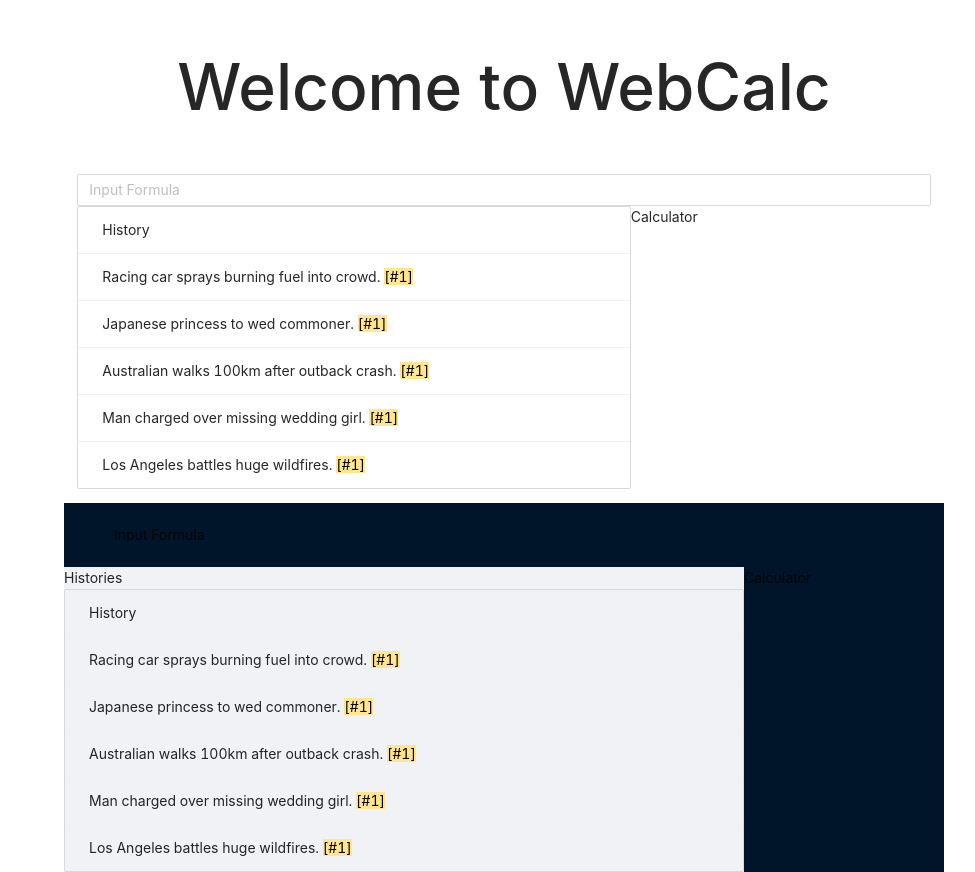
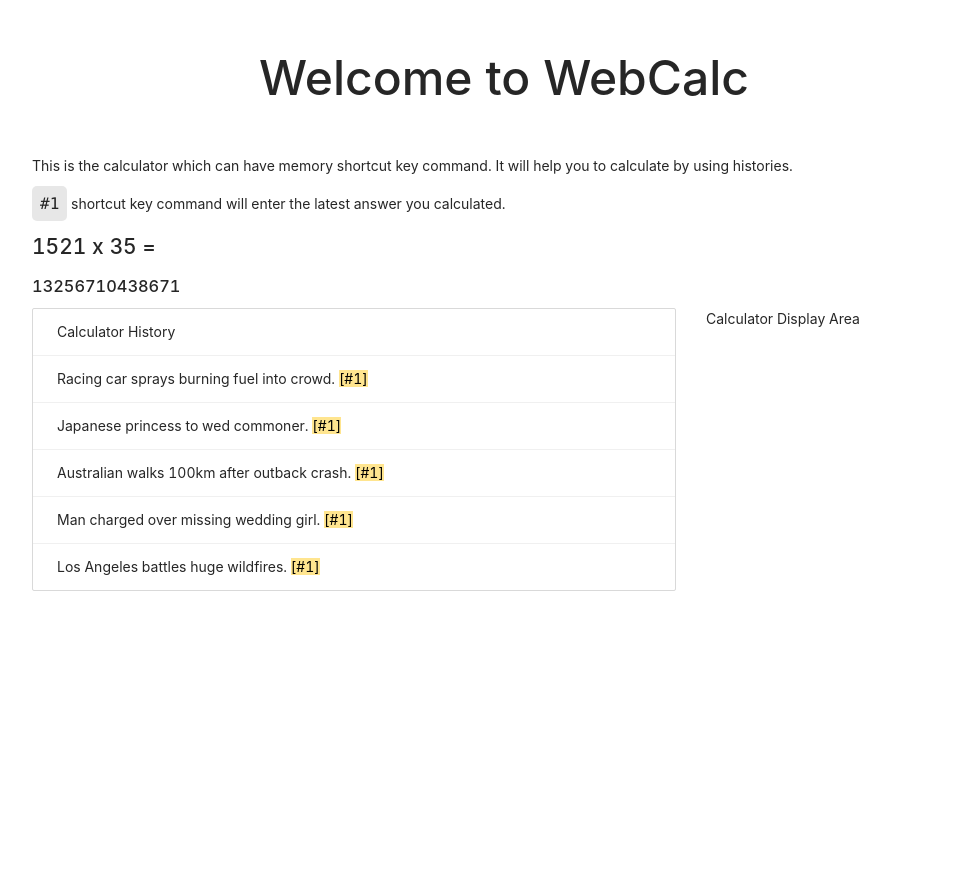
Before and after one commit to NorihitoN/calculator, a Next.js app: page / in a window 1280 px wide. Shown: the whole page, without its empty margins (136-1111 px from the left). After the commit the page ends 850 px from the top, so only its background shows below. Built offline with nearby package versions, Linux system fonts and the light colour scheme.

Commit message:
modified base css

```diff
--- /dev/null
+++ b/components/framework.module.css
@@ -0,0 +1,8 @@
+.container {
+  min-height: 100vh;
+  padding: 0 0.5rem;
+  display: flex;
+  flex-direction: column;
+  justify-content: center;
+  align-items: center;
+}
--- /dev/null
+++ b/components/framework.tsx
@@ -0,0 +1,6 @@
+import styles from './framework.module.css'
+
+export default function Framework({ children }) {
+  return <div className={styles.container}>{children}</div>
+
+}
--- /dev/null
+++ b/pages/index.js
@@ -0,0 +1,66 @@
+import Head from 'next/head'
+import styles from '../styles/Home.module.css'
+import { useState } from 'react'
+import { List, Typography, Row, Col } from 'antd';
+import 'antd/dist/antd.css';
+
+export default function Home() {
+
+  const [histories, setHistories] = useState([
+    'Racing car sprays burning fuel into crowd.',
+    'Japanese princess to wed commoner.',
+    'Australian walks 100km after outback crash.',
+    'Man charged over missing wedding girl.',
+    'Los Angeles battles huge wildfires.',
+  ]);
+
+  return (
+    <div className={styles.container}>
+      <Head>
+        <title>Calculation</title>
+        <link rel="icon" href="/favicon.ico" />
+      </Head>
+
+      <h1 className={styles.title} style={{marginTop: 50, marginBottom: 50}}>
+        Welcome to WebCalc
+      </h1>
+      <p>This is the calculator which can have memory shortcut key command. It will help you to calculate by using histories.</p>
+      <p><code className={styles.code}>#1</code> shortcut key command will enter the latest answer you calculated.</p>
+
+      <section>
+        <Row className={styles.display}>
+          <Col>
+            <div className={styles.calculation}>
+              <h2>1521 x 35 = </h2>
+            </div>
+            <div className={styles.result}>
+              <h3>13256710438671</h3>
+            </div>
+          </Col>
+        </Row>
+        <Row>
+          <Col flex="auto" className={styles.history}>
+            <List
+              header={<div>Calculator History</div>}
+              bordered
+              dataSource={histories}
+              renderItem={item => (
+                <List.Item>
+                  {item} <Typography.Text mark>[#1]</Typography.Text>
+                </List.Item>
+              )}
+            />
+          </Col>
+          <Col flex="300px" className={styles.buttons} style={{borderWidth: 1}}>
+            <div className={styles.calcarea} style={{paddingLeft:30, paddingRight:30}}>
+              Calculator Display Area
+              <div className={styles.numbers}></div>
+              <div className={styles.buttons}></div>
+            </div>
+          </Col>
+        </Row>
+      </section>
+
+    </div>
+  )
+}
--- a/pages/index.tsx
+++ /dev/null
@@ -1,76 +0,0 @@
-import Head from 'next/head'
-import styles from '../styles/Home.module.css'
-import { useState } from 'react'
-import { DatePicker, message, List, Typography, Row, Col, Input, Layout} from 'antd';
-const {Header, Content, Sider} = Layout
-import 'antd/dist/antd.css';
-
-export default function Home() {
-  const [date, setDate] = useState(null);
-  const handleChange = value => {
-    message.info(`Selected Date: ${value ? value.format('YYYY-MM-DD') : 'None'}`);
-    setDate(value);
-  };
-
-  const [histories, setHistories] = useState([
-    'Racing car sprays burning fuel into crowd.',
-    'Japanese princess to wed commoner.',
-    'Australian walks 100km after outback crash.',
-    'Man charged over missing wedding girl.',
-    'Los Angeles battles huge wildfires.',
-  ]);
-
-  return (
-    <div>
-      <Head>
-        <title>Calculation</title>
-        <link rel="icon" href="/favicon.ico" />
-      </Head>
-
-      <h1 className={styles.title} style={{marginTop: 50, marginBottom: 50}}>
-        Welcome to WebCalc
-      </h1>
-
-      <Row><Col span={16} offset={4}><Input placeholder="Input Formula"/></Col></Row>
-      <Row>
-        <Col flex="auto" offset={4}>
-          <List
-            header={<div>History</div>}
-            bordered
-            dataSource={histories}
-            renderItem={item => (
-              <List.Item>
-                {item} <Typography.Text mark>[#1]</Typography.Text>
-              </List.Item>
-            )}
-          />
-        </Col>
-        <Col flex="300px">Calculator</Col>
-        <Col span={4}></Col>
-      </Row>
-
-      <p></p>
-      <Layout style={{marginLeft: 200, marginRight: 200}}>
-        <Header>Input Formula</Header>
-        <Layout>
-          <Content>
-            Histories
-            <List
-              header={<div>History</div>}
-              bordered
-              dataSource={histories}
-              renderItem={item => (
-                <List.Item>
-                  {item} <Typography.Text mark>[#1]</Typography.Text>
-                </List.Item>
-              )}
-            />
-          </Content>
-          <Sider style={{width: 300}}>
-            Calculator
-          </Sider>
-        </Layout>
-      </Layout>
-    </div>
-  )
-}
--- a/styles/Home.module.css
+++ b/styles/Home.module.css
@@ -1,55 +1,12 @@
 .container {
   min-height: 100vh;
-  padding: 0 0.5rem;
-  display: flex;
-  flex-direction: column;
-  justify-content: center;
-  align-items: center;
-}
-
-.main {
-  padding: 5rem 0;
-  flex: 1;
-  display: flex;
-  flex-direction: column;
-  justify-content: center;
-  align-items: center;
-}
-
-.footer {
-  width: 100%;
-  height: 100px;
-  border-top: 1px solid #eaeaea;
-  display: flex;
-  justify-content: center;
-  align-items: center;
-}
-
-.footer img {
-  margin-left: 0.5rem;
-}
-
-.footer a {
-  display: flex;
-  justify-content: center;
-  align-items: center;
-}
-
-.title a {
-  color: #0070f3;
-  text-decoration: none;
-}
-
-.title a:hover,
-.title a:focus,
-.title a:active {
-  text-decoration: underline;
+  padding: 0 10.5rem;
 }
 
 .title {
   margin: 0;
   line-height: 1.15;
-  font-size: 4rem;
+  font-size: 3rem;
 }
 
 .title,
@@ -63,60 +20,10 @@
 }
 
 .code {
-  background: #fafafa;
+  background: #e7e7e7;
   border-radius: 5px;
-  padding: 0.75rem;
-  font-size: 1.1rem;
+  padding: 0.5rem;
+  font-size: 1rem;
   font-family: Menlo, Monaco, Lucida Console, Liberation Mono, DejaVu Sans Mono,
     Bitstream Vera Sans Mono, Courier New, monospace;
 }
-
-.grid {
-  display: flex;
-  align-items: center;
-  justify-content: center;
-  flex-wrap: wrap;
-  max-width: 800px;
-  margin-top: 3rem;
-}
-
-.card {
-  margin: 1rem;
-  flex-basis: 45%;
-  padding: 1.5rem;
-  text-align: left;
-  color: inherit;
-  text-decoration: none;
-  border: 1px solid #eaeaea;
-  border-radius: 10px;
-  transition: color 0.15s ease, border-color 0.15s ease;
-}
-
-.card:hover,
-.card:focus,
-.card:active {
-  color: #0070f3;
-  border-color: #0070f3;
-}
-
-.card h3 {
-  margin: 0 0 1rem 0;
-  font-size: 1.5rem;
-}
-
-.card p {
-  margin: 0;
-  font-size: 1.25rem;
-  line-height: 1.5;
-}
-
-.logo {
-  height: 1em;
-}
-
-@media (max-width: 600px) {
-  .grid {
-    width: 100%;
-    flex-direction: column;
-  }
-}
--- a/tsconfig.json
+++ b/tsconfig.json
@@ -21,7 +21,7 @@
   "include": [
     "next-env.d.ts",
     "**/*.ts",
-    "**/*.tsx"
+    "**/*.tsx", "pages/index.js"
   ],
   "exclude": [
     "node_modules"
```
